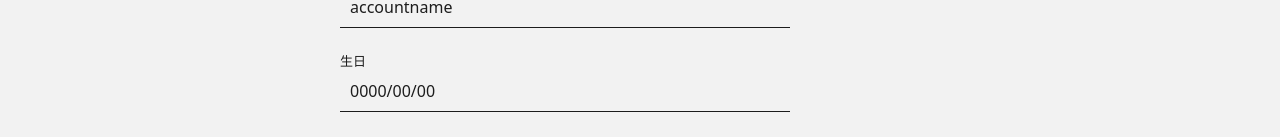
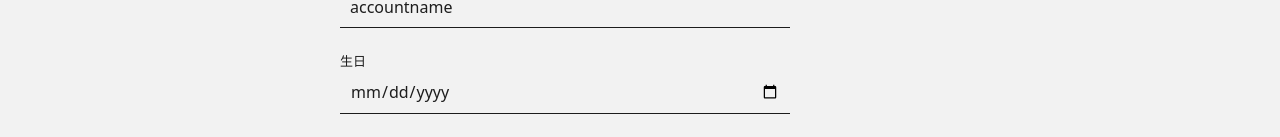
Before and after one commit to ngseke/quarkto-oa, a React (Create React App) app: page / in a window 1280 px wide. Shown: the part 263-400 px from the top of the page. Built offline with nearby package versions, Linux system fonts and the light colour scheme.

Commit message:
feat: add attribute `[type=date]` for birthday field

```diff
--- a/src/components/Form.tsx
+++ b/src/components/Form.tsx
@@ -8,7 +8,7 @@ import { useState } from 'react'
 
 export default function Form () {
   const [userId, setUserId] = useState('accountname')
-  const [birthday, setBirthday] = useState('0000/00/00')
+  const [birthday, setBirthday] = useState('')
   const [email, setEmail] = useState('UserName@gmail.com.tw')
   const [phone, setPhone] = useState('')
 
@@ -25,7 +25,7 @@ export default function Form () {
             input={<Input label="帳號" value={userId} onChange={setUserId} />}
           />
           <InputLayout
-            input={<Input label="生日" value={birthday} onChange={setBirthday} />}
+            input={<Input type="date" label="生日" value={birthday} onChange={setBirthday} />}
           />
           <InputLayout
             input={<Input label="信箱" value={email} onChange={setEmail} />}
--- a/src/components/Input.tsx
+++ b/src/components/Input.tsx
@@ -3,12 +3,13 @@ import clsx from 'clsx'
 interface InputProps {
   value?: string,
   onChange? (value: string): void,
+  type?: string,
   placeholder?: string,
   label?: string,
   alignCenter?: boolean,
 }
 
-export default function Input ({ value, onChange, placeholder, alignCenter, label }: InputProps) {
+export default function Input ({ value, onChange, type, placeholder, alignCenter, label }: InputProps) {
   return (
     <label className="block">
       <div
@@ -16,6 +17,7 @@ export default function Input ({ value, onChange, placeholder, alignCenter, labe
       >{label}</div>
 
       <input
+        type={type}
         className={clsx(
           'w-full text-[16px] border-b-[1px] border-black bg-transparent px-[10px] py-2',
           { 'text-center': alignCenter }
```
